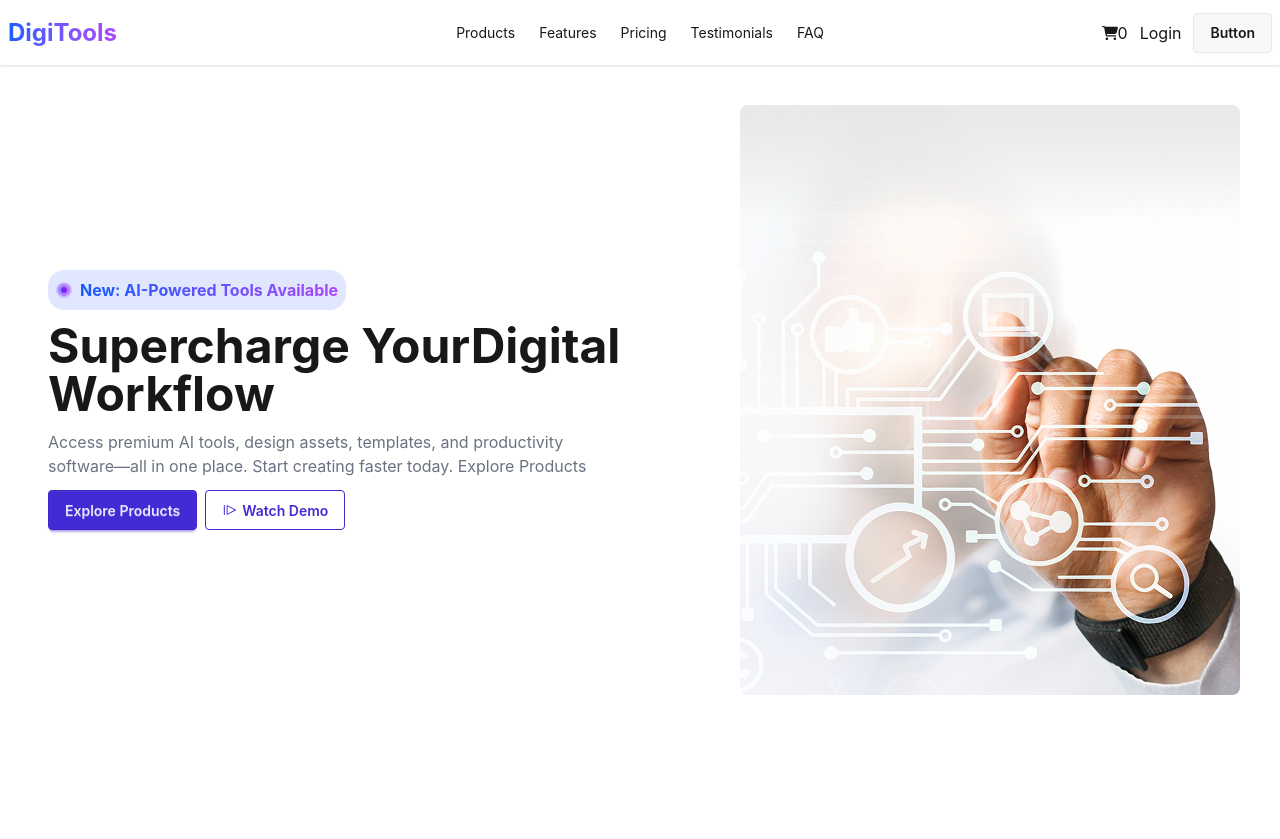
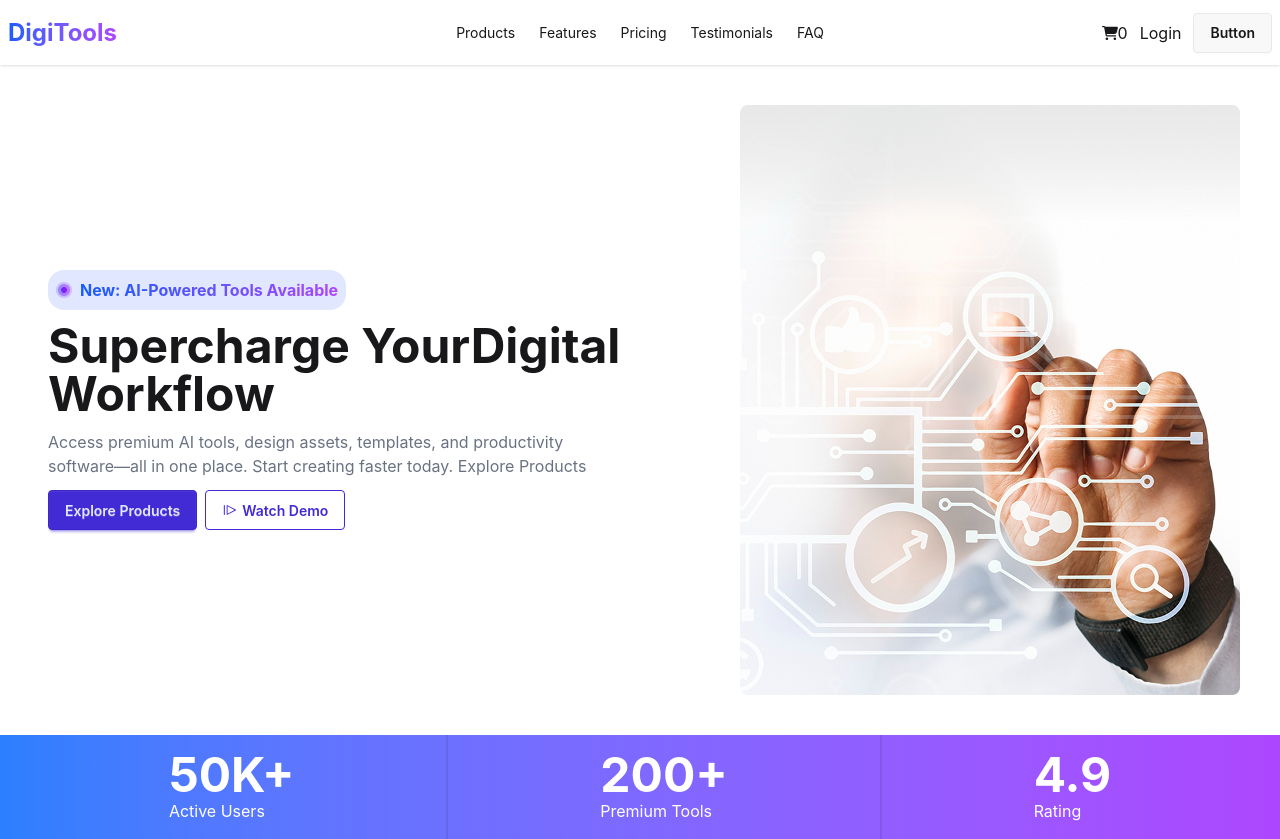
Before and after one commit to neya-mul/Assignment-6, a React (Vite) app: page / in a window 1280 px wide. Before the commit the page ends 800 px from the top, so only its background shows below. Built offline with nearby package versions, Linux system fonts and the light colour scheme.

Commit message:
rating section added

```diff
--- a/src/App.jsx
+++ b/src/App.jsx
@@ -5,6 +5,7 @@
 import './App.css'
 import Navbar from './components/Navbar'
 import Banner from './components/Banner'
+import Rating from './components/Rating'
 
 function App() {
   const [count, setCount] = useState(0)
@@ -13,6 +14,7 @@
     <>
     <Navbar></Navbar>
     <Banner></Banner>
+    <Rating></Rating>
 
     </>
   )
--- /dev/null
+++ b/src/components/Rating.jsx
@@ -0,0 +1,25 @@
+import React from 'react'
+
+export default function Rating() {
+    return (
+        <div className='bg-linear-to-r from-blue-500 to-purple-500  '>
+            <div className='flex max-w-[1200px] mx-auto'>
+                <div className='mx-auto p-4'>
+                    <h1 className='text-5xl text-white font-bold'>50K+</h1>
+                    <p className='text-white'>Active Users</p>
+                </div>
+                <div className="divider divider-horizontal divider-end"></div>
+                <div className='mx-auto p-4'>
+                    <h1 className='text-5xl text-white font-bold'>200+</h1>
+                    <p className='text-white'>Premium Tools</p>
+                </div>
+                <div className="divider divider-horizontal divider-end"></div>
+                <div className='mx-auto p-4'>
+                    <h1 className='text-5xl text-white font-bold'>4.9</h1>
+                    <p className='text-white'>Rating</p>
+                </div>
+            </div>
+
+        </div>
+    )
+}
```
